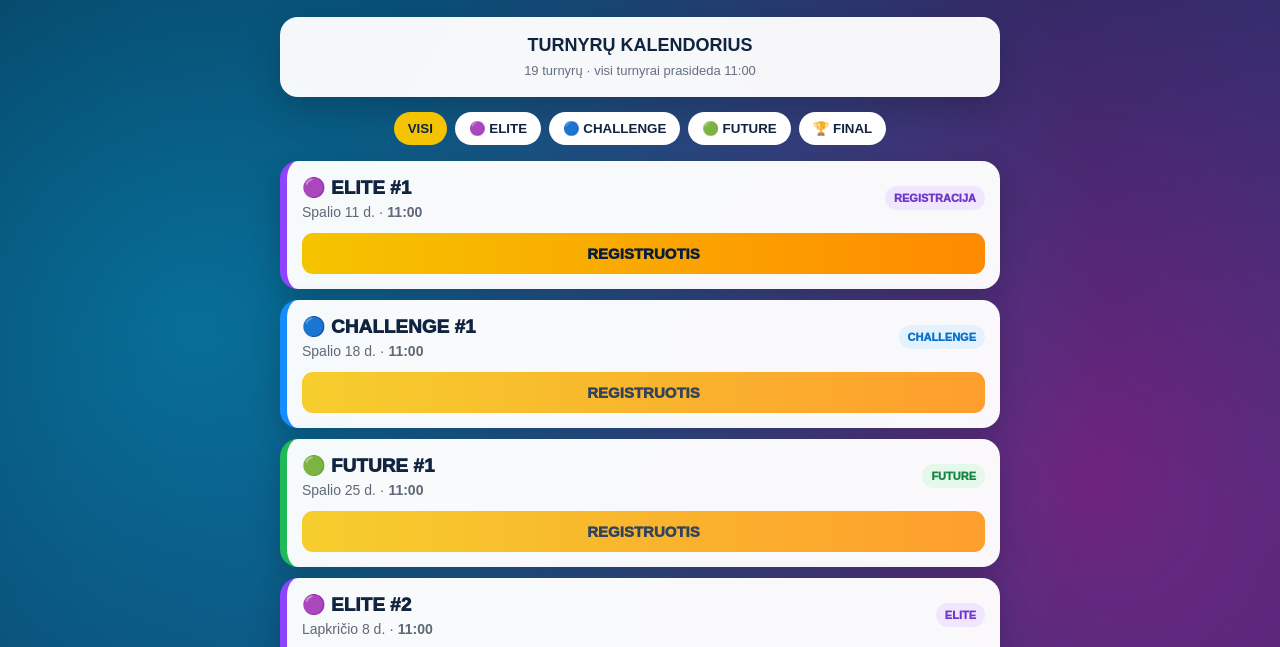
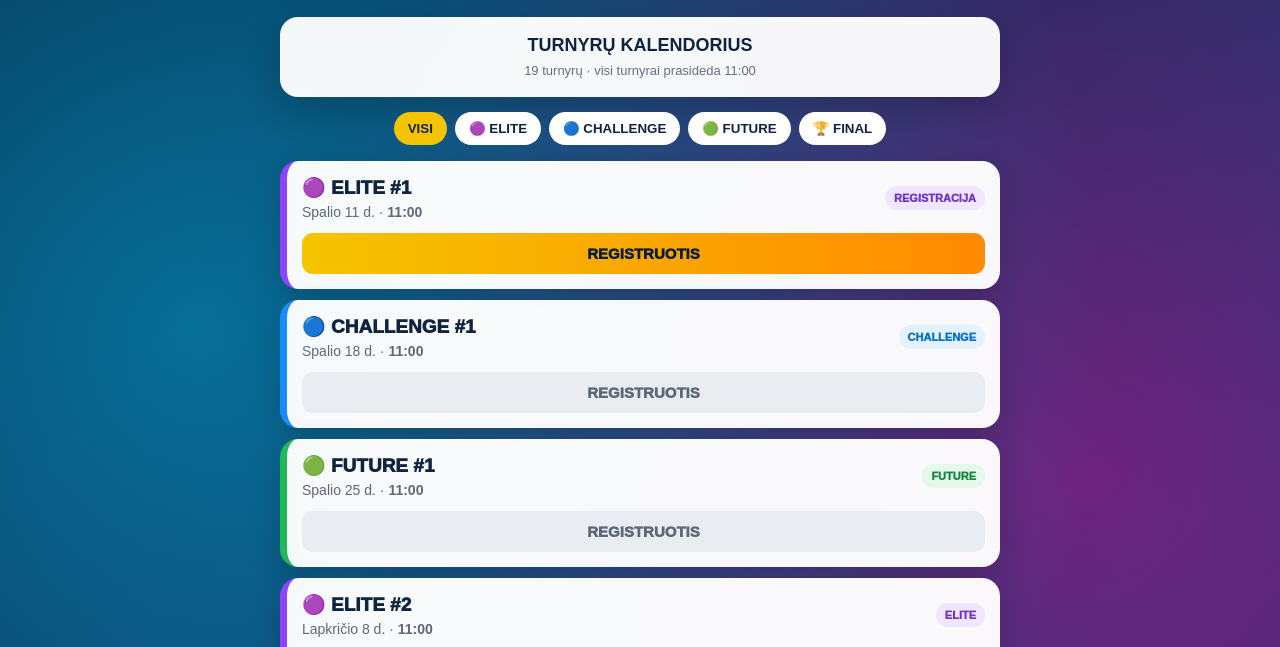
Before and after one commit to arturasbekis-png/Elite-turnyras, a plain HTML site: page index.html in a window 1280 px wide. Shown: the part 141-788 px from the top of the page. Drawn offline with Linux system fonts and the light colour scheme.

Commit message:
Atskirtas aktyvios ir būsimos registracijos vizualas

```diff
--- a/index.html
+++ b/index.html
@@ -27,7 +27,7 @@ body{min-height:100vh;background:radial-gradient(circle at 15% 15%,rgba(0,210,25
 .badge{font-size:11px;font-weight:1000;border-radius:999px;padding:6px 9px;background:#eef1f6}
 .elite .badge{background:#f0e7ff;color:#7137c8} .challenge .badge{background:#e4f2ff;color:#0871c9} .start .badge{background:#e5f8ec;color:#158640} .final .badge{background:#fff1cf;color:#a66a00}
 .register{display:block;width:100%;border:0;text-align:center;text-decoration:none;margin-top:13px;padding:12px;border-radius:11px;font-weight:1000;background:linear-gradient(90deg,#f5c400,#ff8a00);color:#071d3b;cursor:pointer;font-size:15px}
-.pending{opacity:.82}
+.pending{background:#e9edf2;color:#5e6877;cursor:not-allowed;opacity:1}
 .ranking{margin-top:18px;background:rgba(255,255,255,.96);border-radius:18px;padding:18px;text-align:center;box-shadow:0 10px 30px rgba(0,0,0,.16)}
 .ranking h2{margin:0 0 6px;font-size:19px} .ranking p{margin:0;color:#66717f;font-size:13px}
 .note{margin:17px 4px 0;text-align:center;color:rgba(255,255,255,.82);font-size:12px;line-height:1.5}
```
